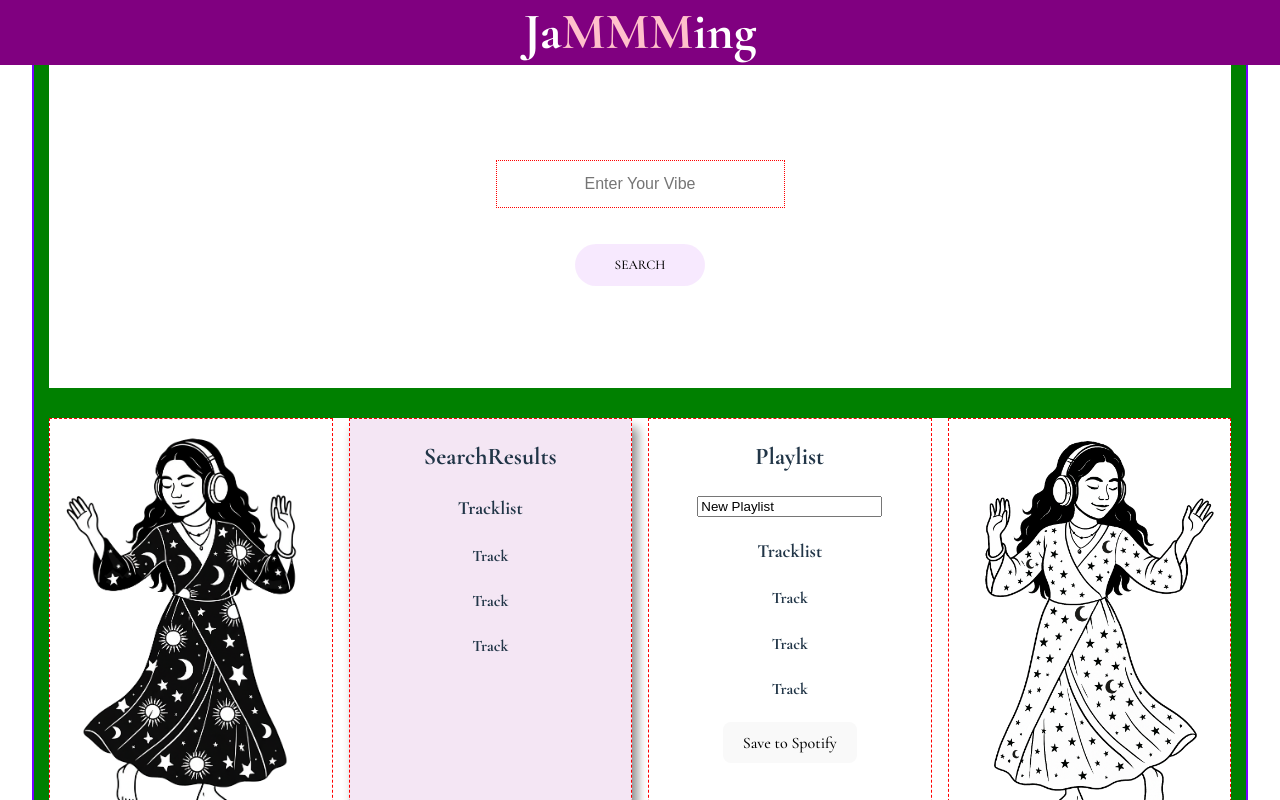
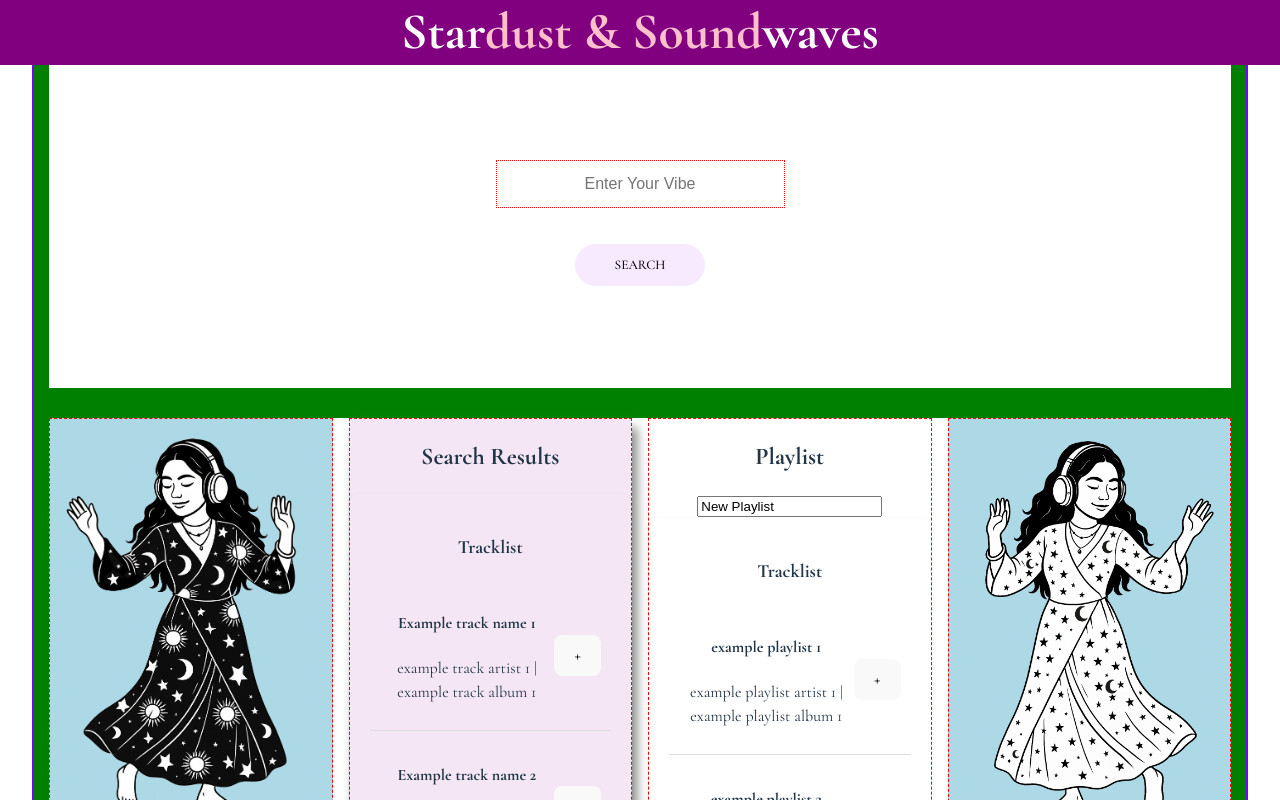
Before and after one commit to jsdomingo/stardust-and-soundwaves, a React (Vite) app: page / in a window 1280 px wide. Shown: the top 800 px of the page. Built offline with nearby package versions, Linux system fonts and the light colour scheme.

Commit message:
feat: passing track details through tracks in two columns (searchresults & Playlist)

```diff
--- a/src/App/App.css
+++ b/src/App/App.css
@@ -70,6 +70,7 @@
   /* border: 15px solid yellow; */
 }
 
-.danceOne .danceTwo {
+.danceOne, .danceTwo {
   object-fit: cover;
+  background-color: lightblue;
 }
--- a/src/App/App.jsx
+++ b/src/App/App.jsx
@@ -1,16 +1,49 @@
 import './App.css'
+import { useState } from 'react';
 import Playlist from '../Playlist/Playlist';
-import SearcResults from '../SearchResults/SearchResults';
+import SearchResults from '../SearchResults/SearchResults';
 import SearchBar from '../SearchBar/SearchBar';
 import LightMode from '../assets/LightModeDancev2.png';
 import DarkMode from '../assets/DarkModeDancev2.svg';
 
 function App() {
+  const [searchResults, setSearchResults] = useState(
+[    {
+      id: 1,
+      name: 'Example track name 1',
+      artist: 'example track artist 1',
+      album: 'example track album 1'
+    },
+    {
+      id: 2,
+      name: 'Example track name 2',
+      artist: 'example track artist 2',
+      album: 'example track album 2'
+    }]
+  );
+
+  const [playlistName, setPlaylistName] =  useState("example Playlist")
+  const [playlistTracks, setPlaylistTracks] = useState([
+    {
+      id: 1,
+      name: "example playlist 1",
+      artist: 'example playlist artist 1',
+      album: 'example playlist album 1'
+
+    },
+    {
+      id: 2,
+      name: "example playlist 2",
+      artist: 'example playlist artist 2',
+      album: 'example playlist album 2'
+
+    }
+  ])
 
   return (
     <>
       <div className="titleBox">
-      <h1 className="title">Ja<span className="highlight">MMM</span>ing</h1>
+      <h1 className="title">Star<span className="highlight">dust & Sound</span>waves</h1>
       </div>
 
       <div className="app">
@@ -19,8 +52,8 @@ function App() {
         </div>
         <div className="appPlaylist">
         <img src={DarkMode} alt="dance1" className='danceOne' />
-      <SearcResults />
-      <Playlist />
+      <SearchResults userSearchResults={searchResults} />
+      <Playlist playlistName={playlistName} playlistTracks={playlistTracks} />
       <img src={LightMode} alt="dance2" className='danceTwo'/>
       </div>
       </div>
--- a/src/Playlist/Playlist.jsx
+++ b/src/Playlist/Playlist.jsx
@@ -3,12 +3,12 @@ import styles from '../Playlist/Playlist.module.css'
 
 
 
-export default function Playlist(){
+export default function Playlist(props){
     return(
         <div className={styles.playlist}>
         <h2 className={styles.title}>Playlist</h2>
         <input defaultValue={"New Playlist"} />
-        <Tracklist />
+        <Tracklist  userSearchResults={props.playlistTracks} />
         <button className={styles.save}>Save to Spotify</button>
         </div>
 
--- a/src/SearchResults/SearchResults.jsx
+++ b/src/SearchResults/SearchResults.jsx
@@ -1,12 +1,11 @@
 import Tracklist from '../Tracklist/Tracklist'
 import styles from '../SearchResults/SearchResults.module.css'
 
-export default function SearcResults(){
+export default function SearchResults(props){
     return(
         <div className={styles.resultsContainer}>
-     <h2 className='searchResults'>SearchResults</h2>
-        <Tracklist />
+            <h2 className='searchResults'>Search Results</h2>
+            <Tracklist userSearchResults={props.userSearchResults}/>
         </div>
-
     )
 }
--- a/src/Track/Track.jsx
+++ b/src/Track/Track.jsx
@@ -1,8 +1,13 @@
 import styles from '../Track/Track.module.css';
 
-export default function Track(){
-
+export default function Track(props){
     return(
-        <h4 className={styles.track}>Track</h4>
+        <div className={styles.track}>
+            <div className="trackInformation">
+                <h4 className="trackTitle">{props.track.name}</h4>
+                <p className="trackDescription">{props.track.artist} | {props.track.album}</p>
+            </div>
+            <button className="trackAction">+</button>
+        </div>
     )
 }
--- a/src/Track/Track.module.css
+++ b/src/Track/Track.module.css
@@ -0,0 +1,29 @@
+.track {
+    display: flex;
+    align-items: center;
+    justify-content: space-between;
+    padding: 10px;
+    border-bottom: 1px solid #ddd;
+}
+
+.trackInformation {
+    flex-grow: 1;
+}
+
+.trackTitle {
+    margin: 0;
+    font-size: 1.1em;
+}
+
+.trackDescription {
+    margin: 5px 0;
+    color: #666;
+}
+
+.trackAction {
+    background: none;
+    border: none;
+    font-size: 1.5em;
+    cursor: pointer;
+    padding: 0 10px;
+}
--- a/src/Tracklist/Tracklist.jsx
+++ b/src/Tracklist/Tracklist.jsx
@@ -1,13 +1,18 @@
 import Track from '../Track/Track'
 import styles from '../Tracklist/Tracklist.module.css'
 
-export default function Tracklist(){
+export default function Tracklist(props){
+    console.log('Tracklist props:', props.userSearchResults);
     return(
-        <div className={styles.tracklist}>
+      <div className={styles.tracklist}>
         <h3>Tracklist</h3>
-        <Track/>
-        <Track/>
-        <Track/>
-        </div>
-    )
-}
+        {props.userSearchResults && props.userSearchResults.length > 0 ? (
+          props.userSearchResults.map((track) => (
+            <Track track={track} key={track.id} />
+          ))
+        ) : (
+          <p>No tracks available</p>
+        )}
+      </div>
+    );
+  }
--- a/src/Tracklist/Tracklist.module.css
+++ b/src/Tracklist/Tracklist.module.css
@@ -1,3 +1,8 @@
 .tracklist {
     width: 100%;
+    padding: 20px;
+    /* background-color: #fff; */
+    border-radius: 8px;
+    box-shadow: 0 2px 4px rgba(0, 0, 0, 0.1);
+    box-sizing: border-box;
 }
```
